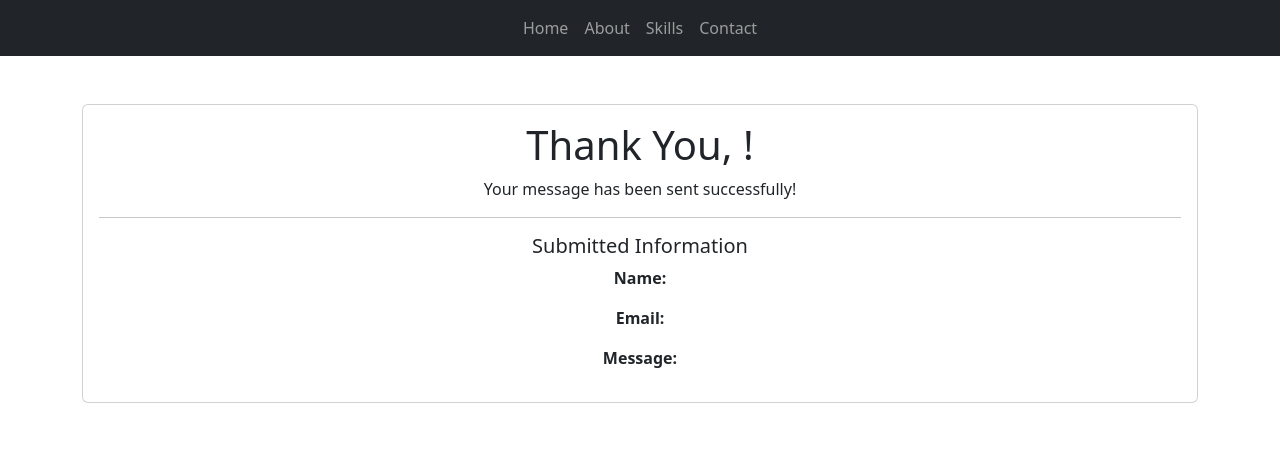
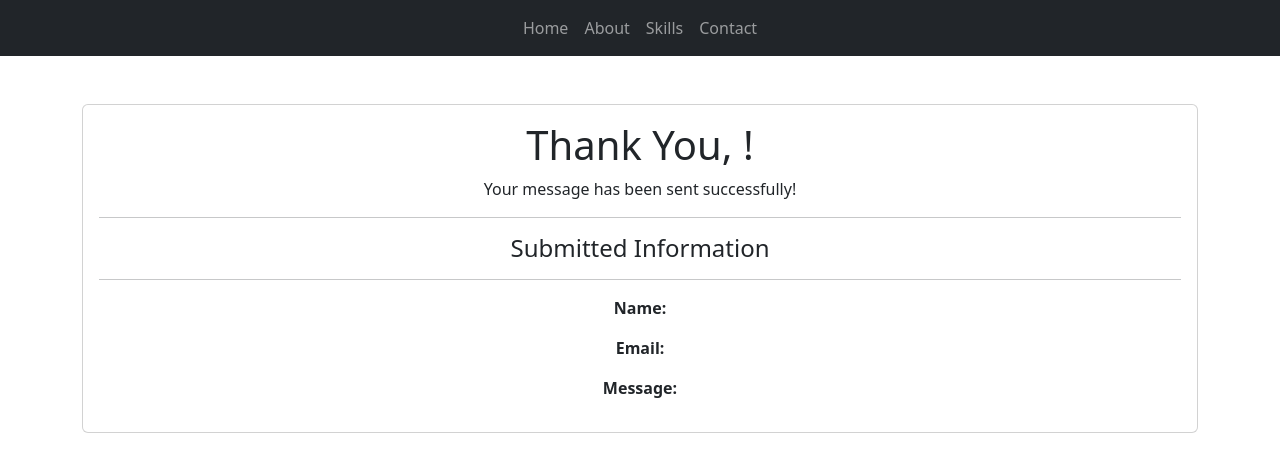
Before and after one commit to tortangChris/my-profile-web, a React (Create React App) app: page /successful in a window 1280 px wide. Shown: the top 472 px of the page. Built offline with nearby package versions, Linux system fonts and the light colour scheme.

Commit message:
Add <hr /> before and after submitted information heading

```diff
--- a/src/SubmissionSuccess.js
+++ b/src/SubmissionSuccess.js
@@ -13,7 +13,8 @@ const SubmissionSuccess = () => {
             <h1 className='text-center'>Thank You, {name}!</h1>
             <p>Your message has been sent successfully!</p>
             <hr/>
-            <h5>Submitted Information</h5>
+            <h4>Submitted Information</h4>
+            <hr/>
             <p><strong>Name:</strong> {name} </p>
             <p><strong>Email:</strong> {email} </p>
             <p><strong>Message:</strong> {message} </p>
```
